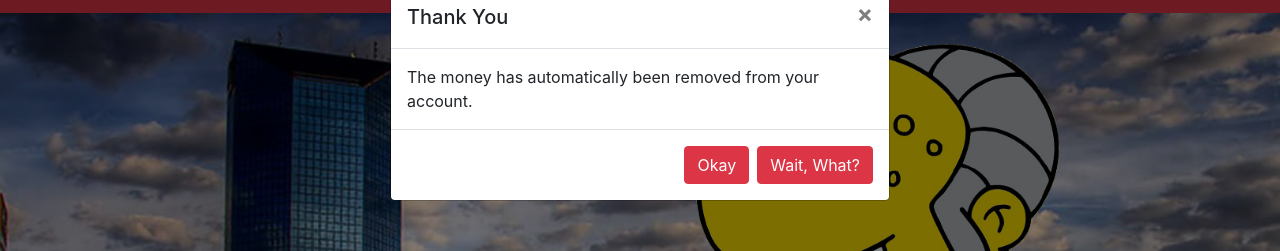
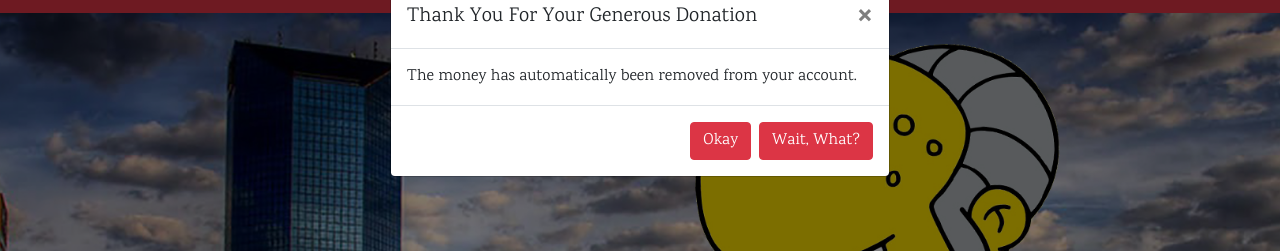
Before and after one commit to rachyoder/campaign-site, a plain HTML site: page index.html in a window 1280 px wide. Both pictures are taken after a click on the link "Support Us". Shown: the part 43-294 px from the top of the page. Drawn offline with nearby package versions, Linux system fonts and the light colour scheme.

Commit message:
fixed modal

```diff
--- a/index.html
+++ b/index.html
@@ -236,15 +236,15 @@
 		<div class="modal-dialog" role="document">
 			<div class="modal-content">
 				<div class="modal-header">
-					<h5 class="modal-title" id="modalLabel">Thank You</h5>
+					<h5 id="karmaFont" class="modal-title" id="modalLabel">Thank You For Your Generous Donation</h5>
 					<button type="button" class="close" data-dismiss="modal" aria-label="Close">
 						<span aria-hidden="true">&times;</span>
 					</button>
 				</div>
-				<div class="modal-body">
+				<div id="karmaFont" class="modal-body">
 					The money has automatically been removed from your account.
 				</div>
-				<div class="modal-footer">
+				<div id="karmaFont" class="modal-footer">
 					<button type="button" class="btn btn-danger" data-dismiss="modal">Okay</button>
 					<button type="button" class="btn btn-danger" data-dismiss="modal">Wait, What?</button>
 				</div>
```
